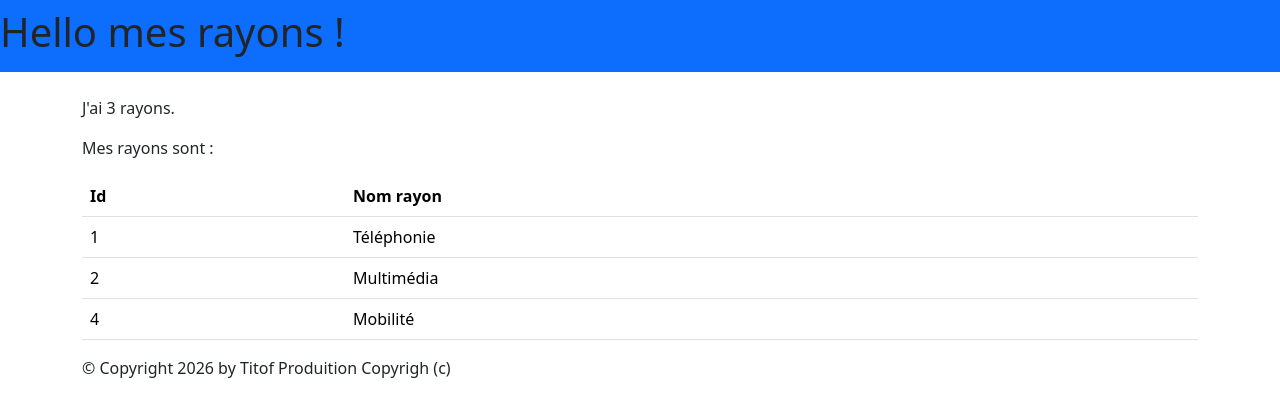
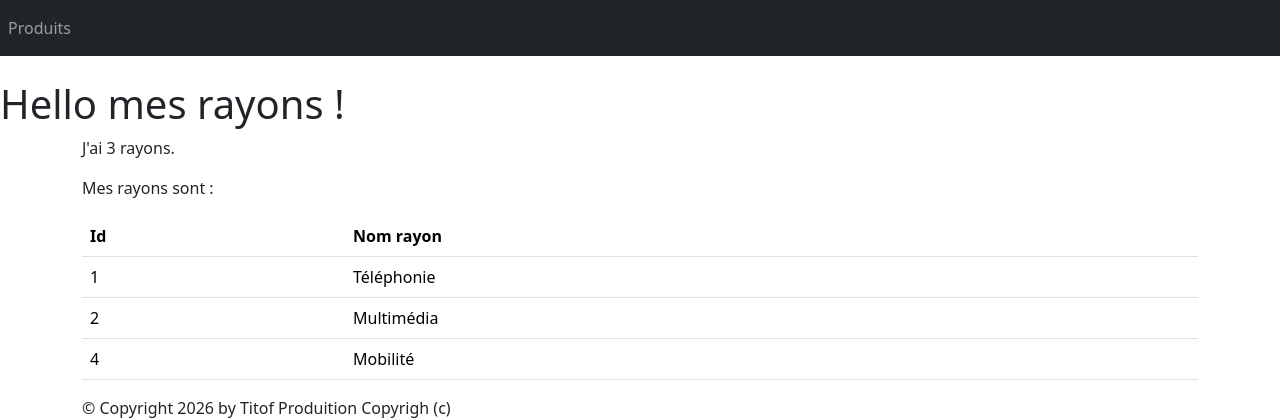
Before and after one commit to NolhanDolou/TutoDjango-DOLOU, a Django app: page /monApp/ListeRayons/ in a window 1280 px wide. Shown: the top 420 px of the page. Run offline with Django 5.2, Linux system fonts and the light colour scheme; data comes from the database, SQL or seed files in the repository; some libraries are stand-ins or nearby versions.

Commit message:
ajout navbar

```diff
--- a/monProj/monApp/templates/monApp/base.html
+++ b/monProj/monApp/templates/monApp/base.html
@@ -13,9 +13,16 @@
 </head>
 <body>
 {% block nav %}
-<nav class="navbar navbar-expand-md navbar-dark bg-primary mb-4">
+<nav class="navbar navbar-expand-md navbar-dark bg-dark mb-4">
+<div class="collapse navbar-collapse" id="navbarNav">
+<ul class="navbar-nav ml-auto">
+<li class="nav-item">
+<a class="nav-link" href="{% url 'listProduits' %}">Produits</a>
+</li>
+</ul>
+</div>
+</nav >
 {% block menu %}{% endblock %}
-</nav >
 {% endblock %}
 <main role="main" class="container top-pushed">
 <div class="jumbotron">
```
